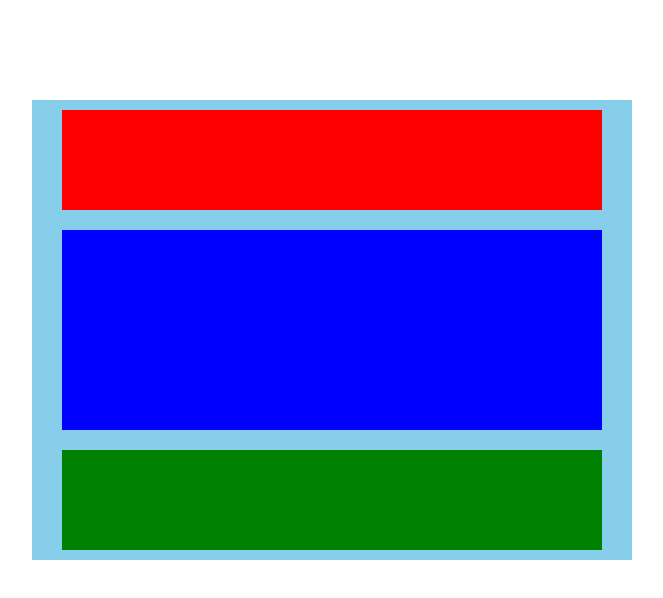
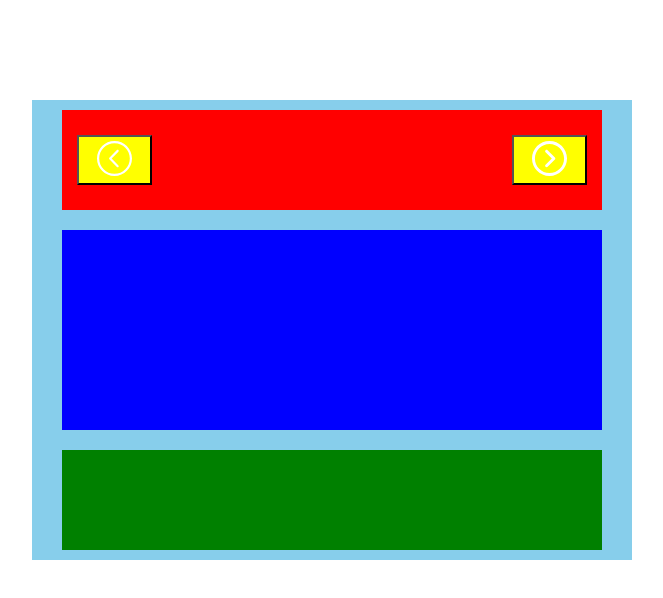
Before and after one commit to MarcoMazariegos/TransicionDeImagenes, a plain HTML site: page index.html in a window 1280 px wide. Shown: the whole page, without its empty margins (308-971 px from the left). Drawn offline with Linux system fonts and the light colour scheme.

Commit message:
aSe agregó una carpeta llamada imagenes y se agregaron los botones y se posicionaron para que sea funcional la transicion

```diff
--- a/diseño/css.css
+++ b/diseño/css.css
@@ -19,6 +19,30 @@
   background-color: red;
   margin-top: 10px;
   margin: auto;
+  display: block;
+  flex-direction: row;
+}
+.BotonAtras{
+  float: left;
+  margin-left: 15px;
+  width: 75px;
+  height: 50px;
+  background-color: yellow;
+  margin-top: 25px;
+}
+.BotonAtras img{
+  width: 35px;
+}
+.BotonDelante{
+  margin-right: 15px;
+  margin-top: 25px;
+  width: 75px;
+  height: 50px;
+  background-color: yellow;
+  float:right;
+}
+.BotonDelante img{
+  width: 35px;
 }
 .ContenedorImagenes{
   width: 90%;
--- a/index.html
+++ b/index.html
@@ -8,6 +8,12 @@
   <body>
     <div class="Contenedor">
       <div class="ContenedorBotones">
+        <button class="BotonAtras">
+          <img src="imagenes/espalda.svg" alt="">
+        </button>
+        <button class="BotonDelante">
+          <img src="imagenes/proximo.svg" alt="">
+        </button>
 
       </div>
       <div class="ContenedorImagenes">
```
Also changed, not shown: imagenes/espalda.svg (added), imagenes/proximo.svg (added).
